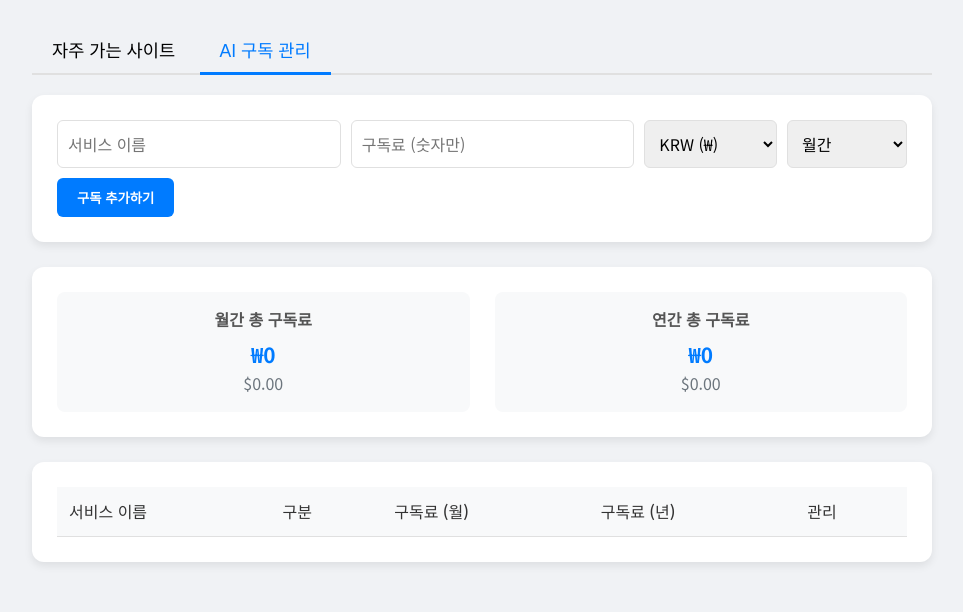
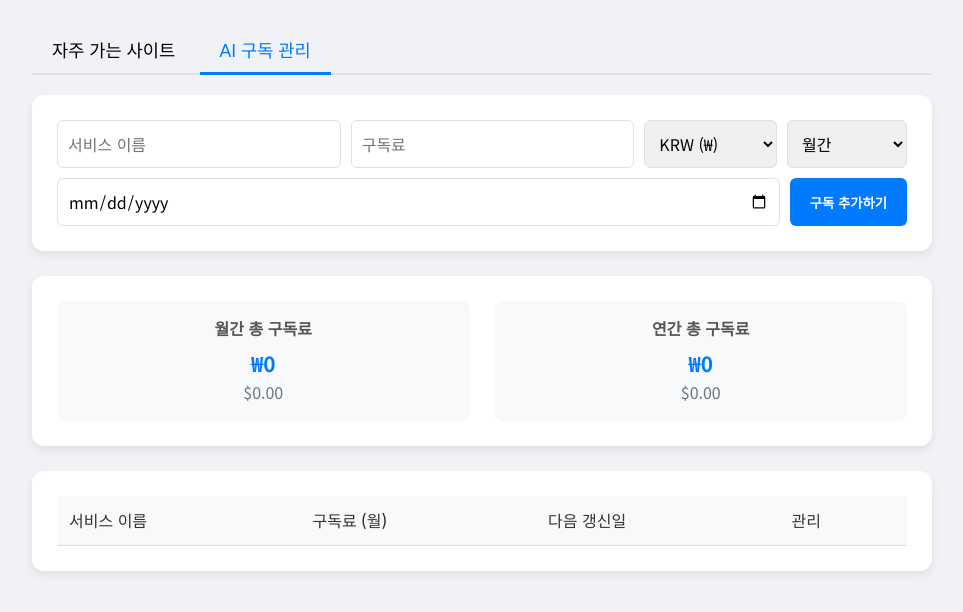
Before and after one commit to lmagiconcertl-sketch/gemin-dashborad, a plain HTML site: page index.html in a window 1280 px wide. Both pictures are taken after a click on the button "AI 구독 관리". Shown: the part 166-778 px from the top of the page, without its empty margins (158-1121 px from the left). Drawn offline with Linux system fonts and the light colour scheme.

Commit message:
Update index.html 3

```diff
--- a/index.html
+++ b/index.html
@@ -42,7 +42,7 @@
                 <div class="card">
                     <form id="subscription-form">
                         <input type="text" id="service-name" placeholder="서비스 이름" required>
-                        <input type="number" id="service-cost" placeholder="구독료 (숫자만)" step="any" required>
+                        <input type="number" id="service-cost" placeholder="구독료" step="any" required>
                         <select id="service-currency">
                             <option value="KRW">KRW (₩)</option>
                             <option value="USD">USD ($)</option>
@@ -51,6 +51,7 @@
                             <option value="monthly">월간</option>
                             <option value="yearly">연간</option>
                         </select>
+                        <input type="date" id="service-date" title="마지막 결제일 또는 시작일" required>
                         <button type="submit">구독 추가하기</button>
                     </form>
                 </div>
@@ -62,9 +63,8 @@
                             <thead>
                                 <tr>
                                     <th>서비스 이름</th>
-                                    <th>구분</th>
                                     <th>구독료 (월)</th>
-                                    <th>구독료 (년)</th>
+                                    <th>다음 갱신일</th>
                                     <th>관리</th>
                                 </tr>
                             </thead>
```
